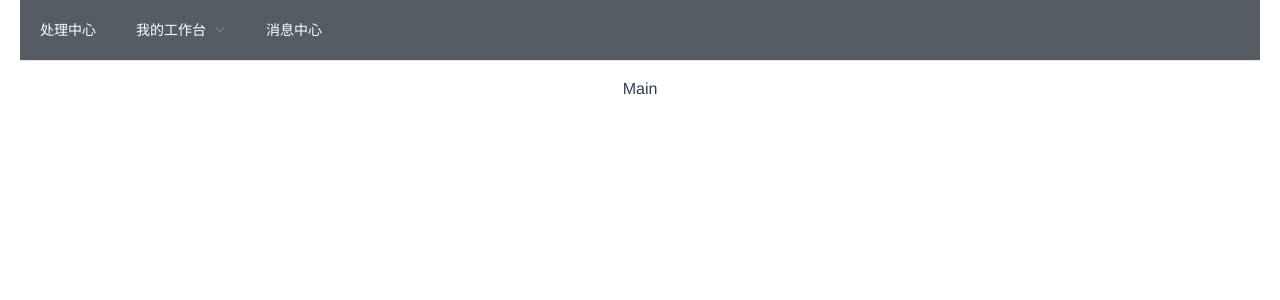
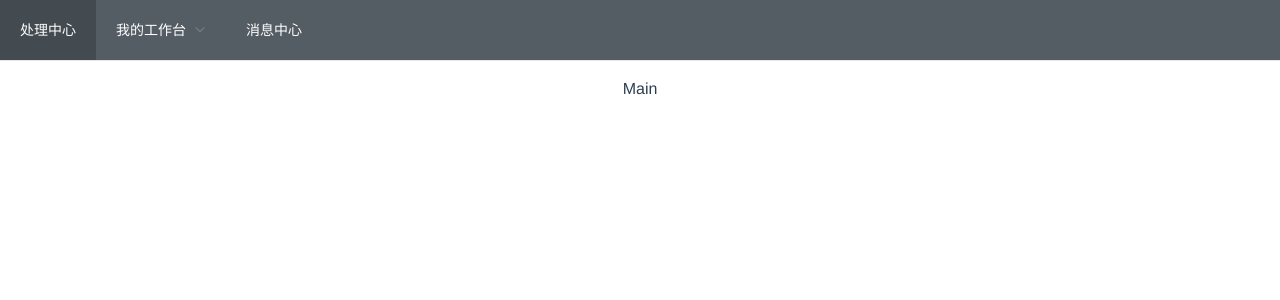
Before and after one commit to zihochay/project, a Vue app in the folder view/: page /index in a window 1280 px wide. Shown: the top 300 px of the page. Built offline with nearby package versions, Linux system fonts and the light colour scheme.

Commit message:
注意less语法怎么写

```diff
--- a/view/src/views/layout/Layout.vue
+++ b/view/src/views/layout/Layout.vue
@@ -36,10 +36,9 @@ export default {
 </script>
 
 <style lang="less" scoped>
-/deep/ .main{
-  .el-header {
+.main {
+  /deep/ .el-header {
     padding: 0;
-    background: pink;
   }
 }
 </style>
```
